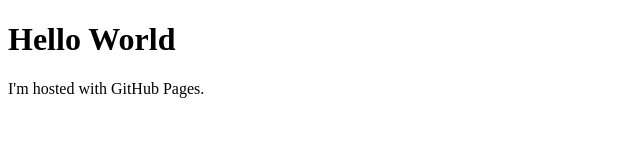
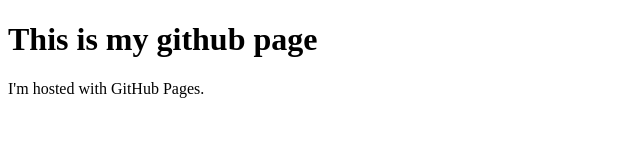
Before and after one commit to timothystringer/timothystringer.github.io, a plain HTML site: page index.html in a window 1280 px wide. Shown: the whole page, without its empty margins (0-640 px from the left). Drawn offline with Linux system fonts and the light colour scheme.

Commit message:
Updating main message

```diff
--- a/index.html
+++ b/index.html
@@ -4,7 +4,7 @@
 	<title>Welcome</title>
 </head>
 <body>
-<h1>Hello World</h1>
+<h1>This is my github page</h1>
 <p>I'm hosted with GitHub Pages.</p>
 </body>
 </html>
```
